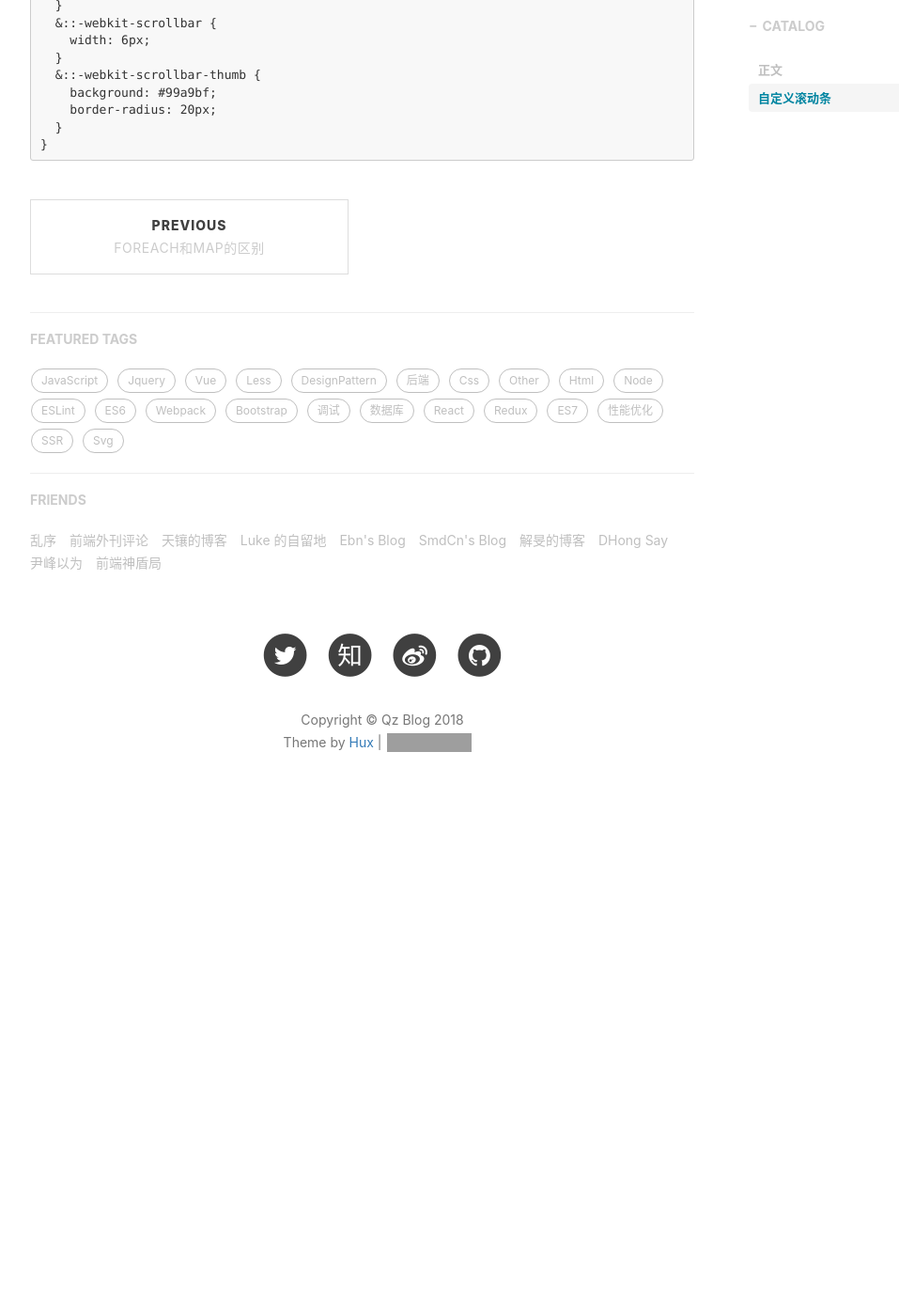
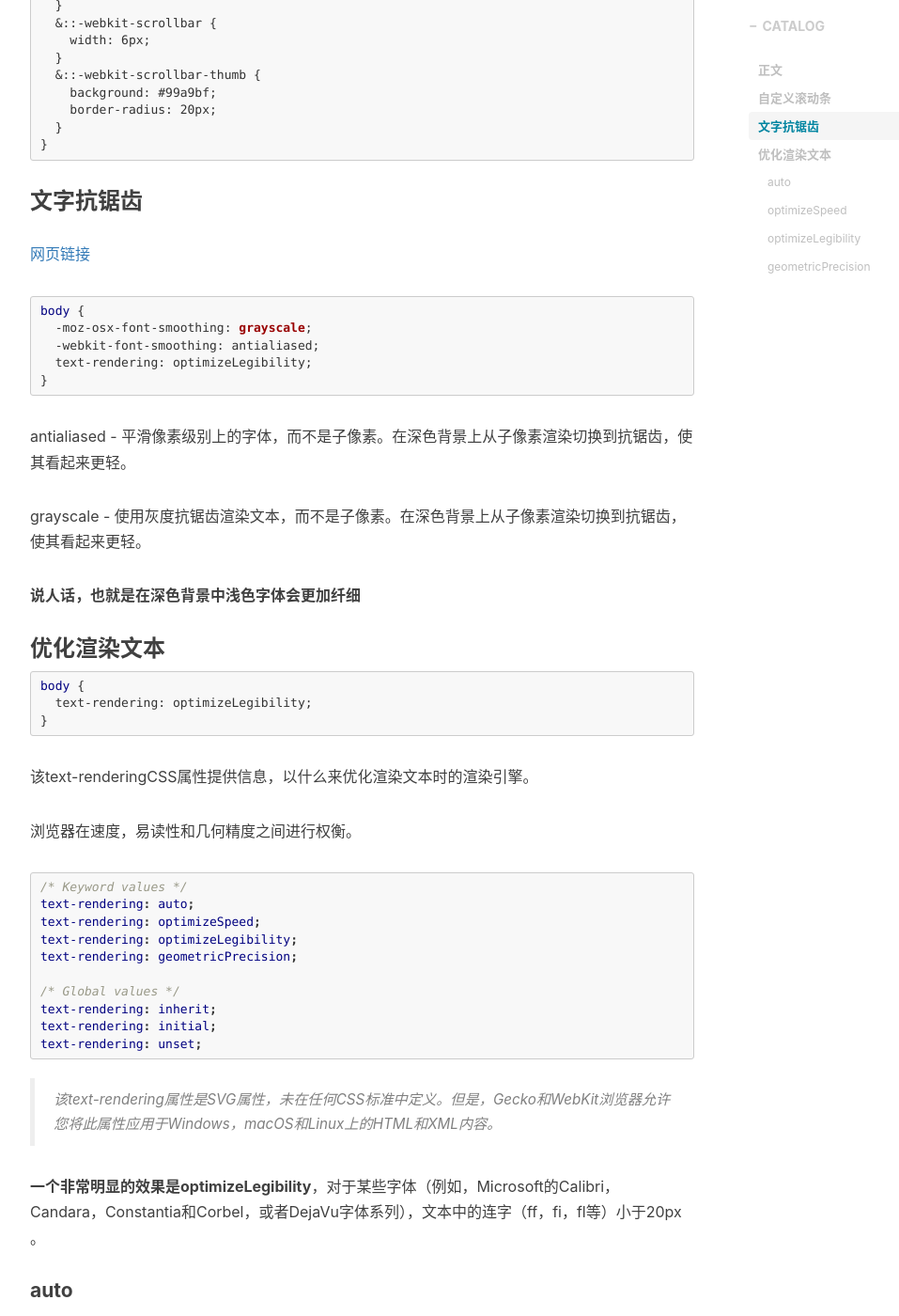
Before and after one commit to stephen-mi/QinZhen001.github.io, a Jekyll site: the page built from _posts/2018-07-23-短小精悍css代码-myblog.markdown, in a window 1280 px wide and 1400 px high, scrolled down 756 px. Shown: the whole window at 94% size, without its empty margins (233-1190 px from the left). Built offline with Jekyll 4.4.1, drawn with Linux system fonts in a browser that asks for light colours; nearby versions of some CDN libraries; comment, search, counter and statistics services are not loaded; before the commit the page ends 1650 px from its top, so only the background shows below that; some of the changed text lies outside the part shown; grey boxes are pictures that could not be loaded.

Commit message:
qz commit

````diff
--- a/_posts/2018-07-23-短小精悍css代码-myblog.markdown
+++ b/_posts/2018-07-23-短小精悍css代码-myblog.markdown
@@ -31,3 +31,68 @@
   }
 }
 ```
+
+
+### 文字抗锯齿
+[网页链接](http://usabilitypost.com/2012/11/05/stop-fixing-font-smoothing/)
+
+```css
+body {
+  -moz-osx-font-smoothing: grayscale;
+  -webkit-font-smoothing: antialiased;
+  text-rendering: optimizeLegibility;
+}
+```
+
+antialiased - 平滑像素级别上的字体，而不是子像素。在深色背景上从子像素渲染切换到抗锯齿，使其看起来更轻。
+
+
+
+grayscale - 使用灰度抗锯齿渲染文本，而不是子像素。在深色背景上从子像素渲染切换到抗锯齿，使其看起来更轻。
+
+
+
+**说人话，也就是在深色背景中浅色字体会更加纤细**
+
+
+### 优化渲染文本
+```css
+body {
+  text-rendering: optimizeLegibility;
+}
+```
+
+该text-renderingCSS属性提供信息，以什么来优化渲染文本时的渲染引擎。
+
+浏览器在速度，易读性和几何精度之间进行权衡。
+
+
+```css
+/* Keyword values */
+text-rendering: auto;
+text-rendering: optimizeSpeed;
+text-rendering: optimizeLegibility;
+text-rendering: geometricPrecision;
+
+/* Global values */
+text-rendering: inherit;
+text-rendering: initial;
+text-rendering: unset;
+```
+
+>该text-rendering属性是SVG属性，未在任何CSS标准中定义。但是，Gecko和WebKit浏览器允许您将此属性应用于Windows，macOS和Linux上的HTML和XML内容。
+
+
+
+**一个非常明显的效果是optimizeLegibility**，对于某些字体（例如，Microsoft的Calibri，Candara，Constantia和Corbel，或者DejaVu字体系列），文本中的连字（ff，fi，fl等）小于20px 。
+
+
+
+#### auto
+浏览器在绘制文本时做出有关何时优化速度，易读性和几何精度的有根据的猜测。有关浏览器如何解释此值的差异，请参阅兼容性表。
+#### optimizeSpeed
+浏览器在绘制文本时强调渲染速度超过易读性和几何精度。它禁用字距调整和连字。
+#### optimizeLegibility
+浏览器强调了渲染速度和几何精度的易读性。这样可以进行字距调整和可选的连字。
+#### geometricPrecision
+浏览器强调几何精度，而不是渲染速度和易读性。字体的某些方面（例如字距调整）不会线性缩放。因此，此值可以使使用这些字体的文本看起来很好。
````
Also changed, not shown: _posts/2017-08-30-vue-router 多个路由地址绑定一个组件造成 created 不执行的解决方法-myblog.markdown (+19 -4 lines), _posts/2017-12-17-短小精悍的js代码-myblog.markdown (+19 -0 lines), _posts/2018-05-07-less之爬坑-myblog.markdown (+12 -0 lines).
